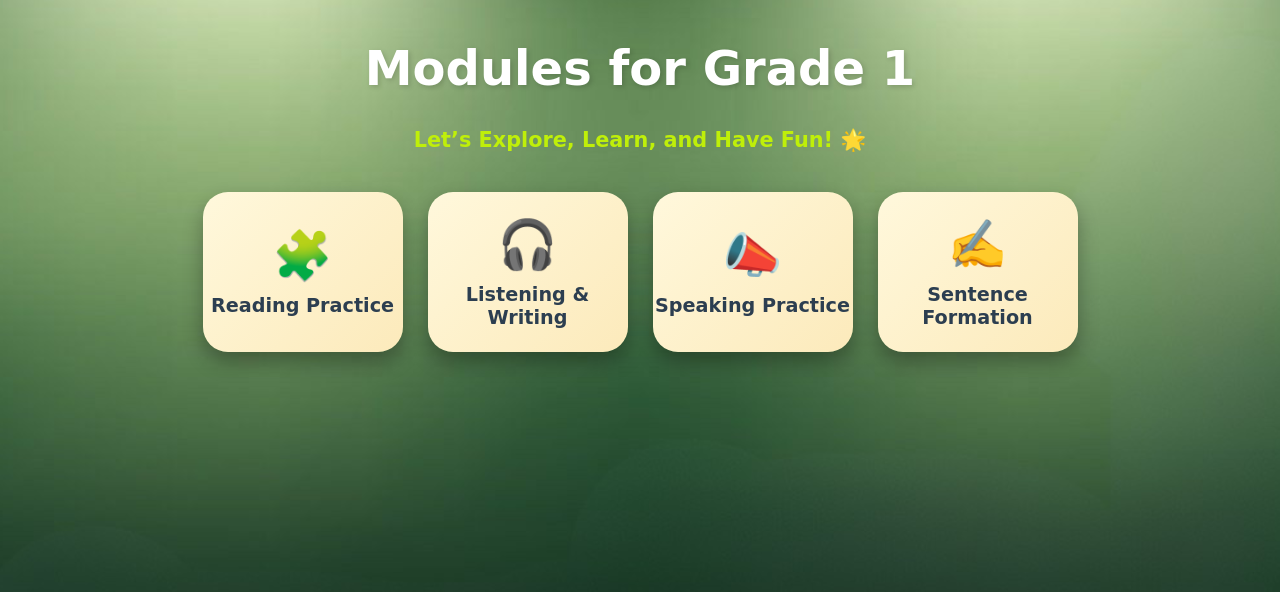
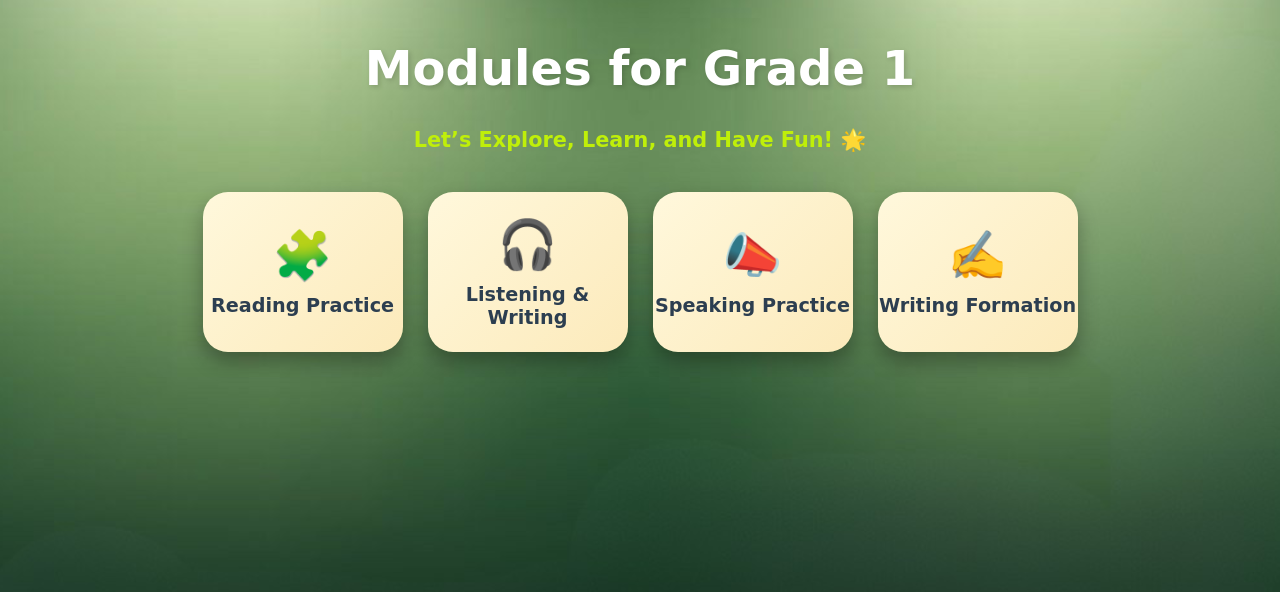
Before and after one commit to krishacbm-bot/languagelab23, a Flask app: page /module.html in a window 1280 px wide. Shown: the top 592 px of the page. Run offline with Flask 3, Linux system fonts and the light colour scheme.

Commit message:
Update module.html

```diff
--- a/language_lab/templates/module.html
+++ b/language_lab/templates/module.html
@@ -156,7 +156,7 @@ body {
     { name: "Reading Practice", icon: "🧩", link: "pronunciationsentence.html" },
     { name: "Listening & Writing", icon: "🎧", link: "listening.html" },
     { name: "Speaking Practice", icon: "📣", link: "word.html" },
-    { name: "Sentence Formation", icon: "✍️", link: "sentenceformation.html" }
+    { name: "Writing Formation", icon: "✍️", link: "sentenceformation.html" }
   ];
 
   const container = document.getElementById("moduleContainer");
```
